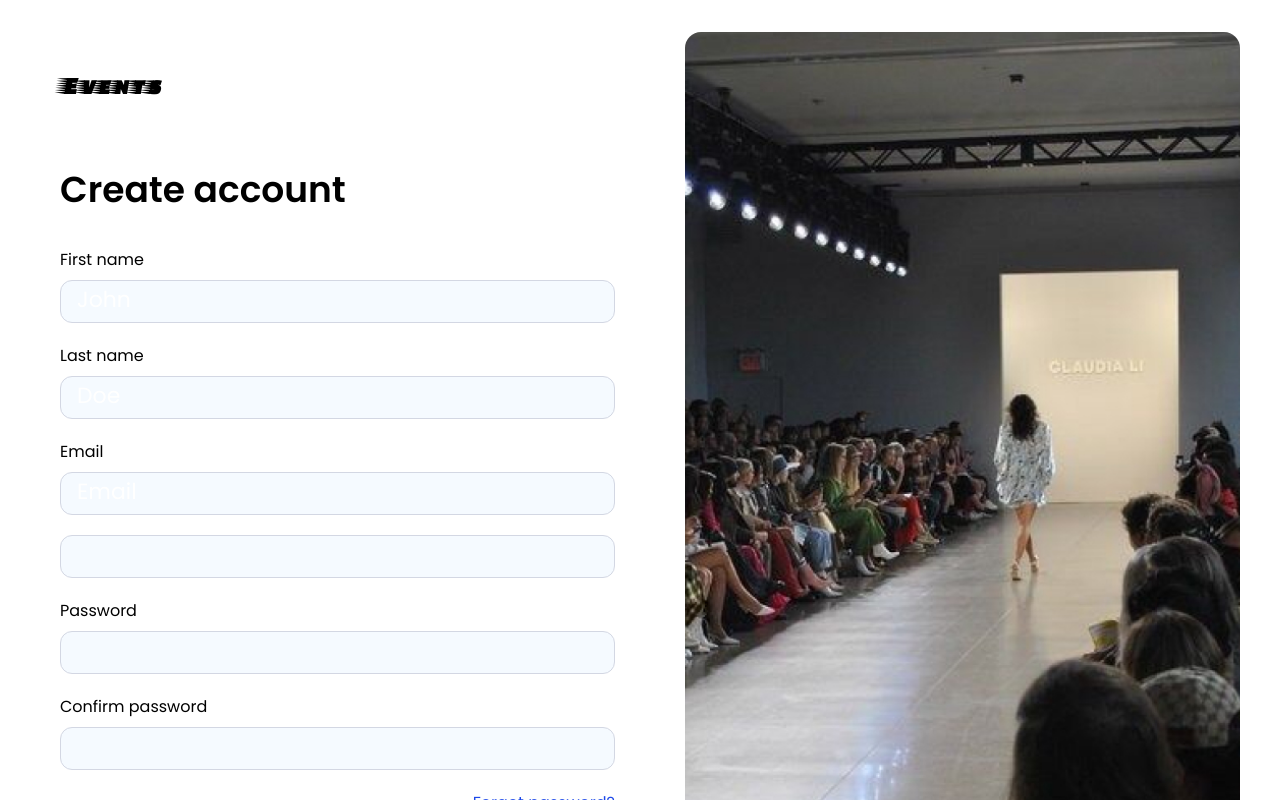
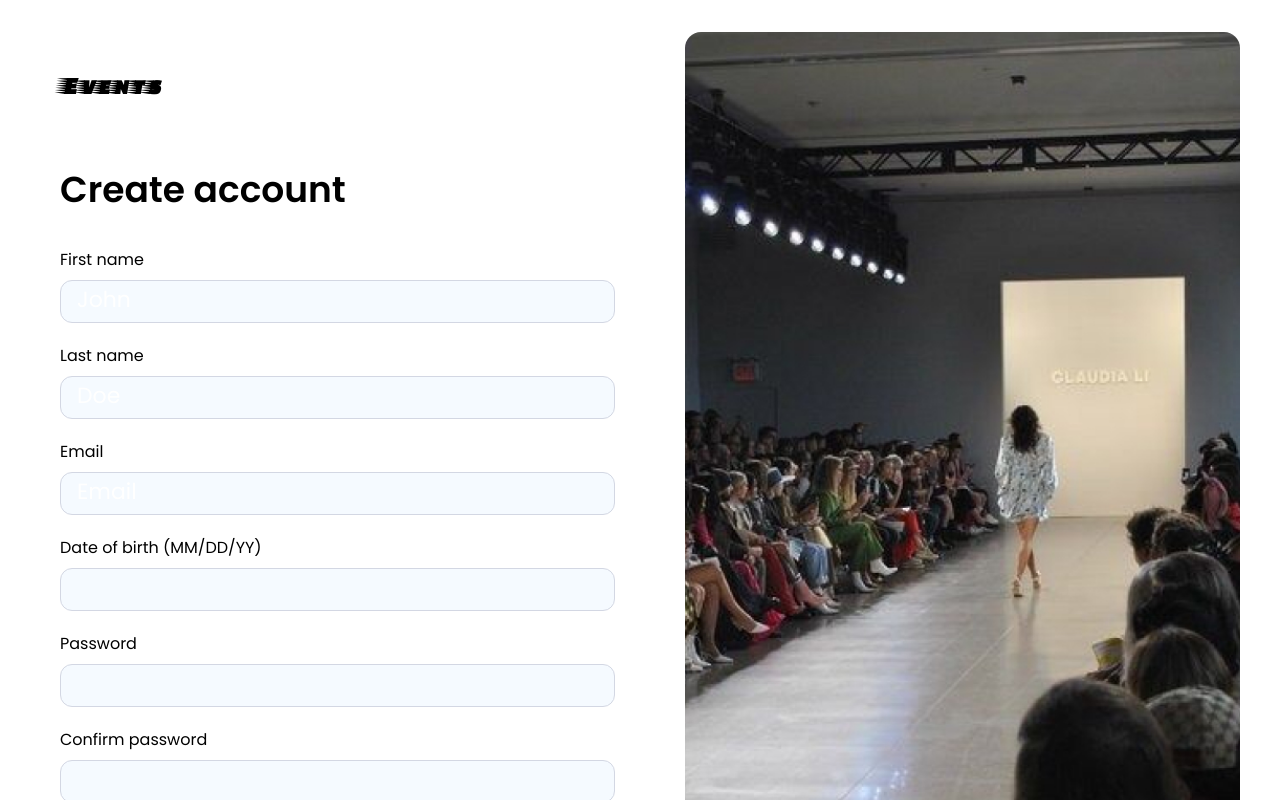
Before and after one commit to APHOMER/PhasionShow-fe, a React (Create React App) app: page /register in a window 1280 px wide. Shown: the top 800 px of the page. Built offline with nearby package versions, Linux system fonts and the light colour scheme.

Commit message:
returned html form tag

```diff
--- a/src/components/Auth/Register.js
+++ b/src/components/Auth/Register.js
@@ -99,7 +99,7 @@ const Register = ({ setAuthToken }) => {
                     />
                   </div>
                   <div className="input-wrapper">
-                    {/* <label htmlFor="date-of-birth">Date of birth <span className="date-format">(MM/DD/YY)</span></label> */}
+                    <label htmlFor="date-of-birth">Date of birth <span className="date-format">(MM/DD/YY)</span></label>
                     <input
                       // id="date-of-birth"
                       // type="date"
```
